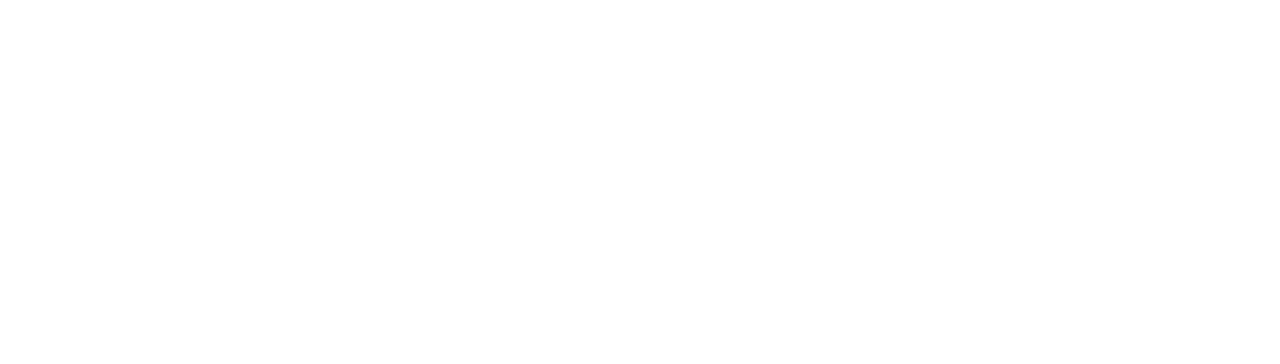
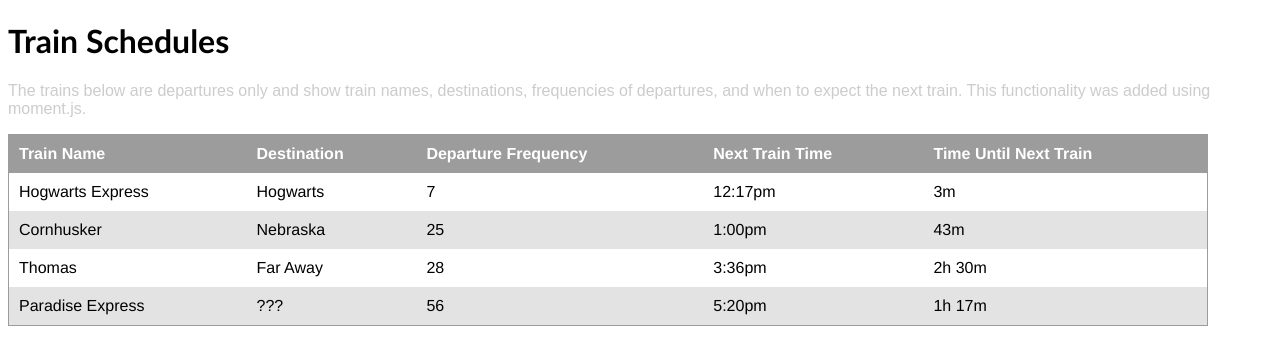
Before and after one commit to scwebd/demo-repo, a plain HTML site: page index.html in a window 1280 px wide. Drawn offline with Linux system fonts and the light colour scheme.

Commit message:
Adding the train table and a few styles

```diff
--- a/index.html
+++ b/index.html
@@ -1,5 +1,53 @@
 <!DOCTYPE html>
 <html>
-	<head></head>
-	<body></body>
+	<head>
+		<link rel="stylesheet" href="styles.css" />
+		<title>Train Scheduler App!</title>
+	</head>
+	<body>
+		<h1>Train Schedules</h1>
+		<p>The trains below are departures only and show train names, destinations, frequencies of departures, and when to expect the next train. This functionality was added using moment.js.</p>
+
+		<table>
+			<thead>
+				<tr>
+					<td>Train Name</td>
+					<td>Destination</td>
+					<td>Departure Frequency</td>
+					<td>Next Train Time</td>
+					<td>Time Until Next Train</td>
+				</tr>
+			</thead>
+			<tbody>
+				<tr>
+					<td>Hogwarts Express</td>
+					<td>Hogwarts</td>
+					<td>7</td>
+					<td>12:17pm</td>
+					<td>3m</td>
+				</tr>
+				<tr>
+					<td>Cornhusker</td>
+					<td>Nebraska</td>
+					<td>25</td>
+					<td>1:00pm</td>
+					<td>43m</td>
+				</tr>
+				<tr>
+					<td>Thomas</td>
+					<td>Far Away</td>
+					<td>28</td>
+					<td>3:36pm</td>
+					<td>2h 30m</td>
+				</tr>
+				<tr>
+					<td>Paradise Express</td>
+					<td>???</td>
+					<td>56</td>
+					<td>5:20pm</td>
+					<td>1h 17m</td>
+				</tr>
+			</tbody>
+		</table>
+	</body>
 </html>
--- a/styles.css
+++ b/styles.css
@@ -0,0 +1,32 @@
+* {
+	font-family: Helvetica, sans-serif;
+}
+h1 {
+	color: black;
+	font-family: "Trebuchet MS", Helvetica, sans-serif;
+}
+p {
+	color: #ccc;
+	font-family: Arial, Helvetica, sans-serif;
+}
+
+table {
+	border: 1px solid #9c9c9c;
+	border-spacing: 0;
+	width: 1200px;
+}
+
+thead td {
+	background-color: #9c9c9c;
+	color: white;
+	font-weight: bold;
+	padding: 10px;
+}
+
+tbody td {
+	padding: 10px;
+}
+
+tbody tr:nth-child(even) td {
+	background-color: #e3e3e3;
+}
```
